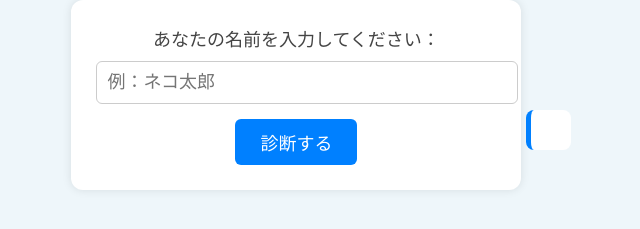
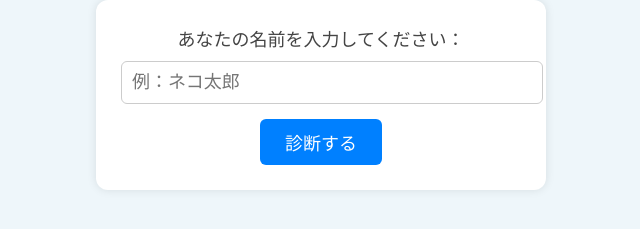
Before and after one commit to hajime0716/same_homepage, a plain HTML site: page index.html in a window 1280 px wide. Shown: the part 147-376 px from the top of the page, without its empty margins (319-959 px from the left). Drawn offline with Linux system fonts and the light colour scheme.

Commit message:
Update index.html

```diff
--- a/index.html
+++ b/index.html
@@ -53,19 +53,6 @@
     .error {
       color: red;
       font-weight: bold;
-    }
-    #result {
-      margin-top: 30px;
-      font-size: 18px;
-      white-space: pre-line;
-      padding: 20px;
-      background-color: #fff;
-      border-left: 5px solid #0080ff;
-      border-radius: 8px;
-      display: inline-block;
-      text-align: left;
-      max-width: 500px;
-      word-break: break-word;
     }
   </style>
 </head>
```
